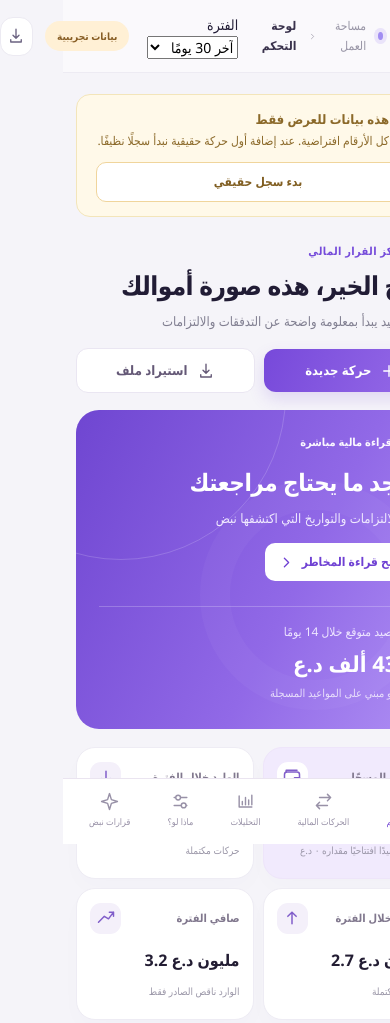
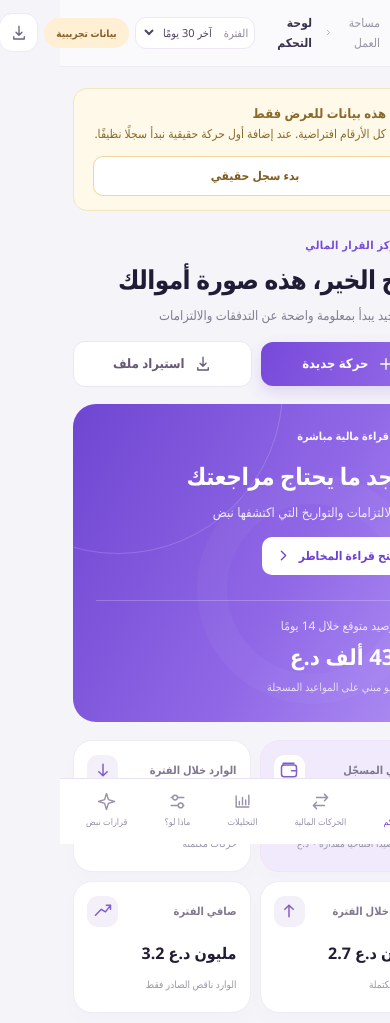
Before and after one commit to ahpa5246-lgtm/nabd, a website with bundled scripts: page index.html in a window 390 px wide. Shown: the top 1023 px of the page. Built offline with nearby package versions, Linux system fonts and the light colour scheme.

Commit message:
style: refine compact date-range selection across desktop and mobile

```diff
--- a/product-ui.css
+++ b/product-ui.css
@@ -284,3 +284,8 @@ h3{font-size:15px}small{font-size:12px}
  html{scroll-behavior:auto}
  *,*::before,*::after{transition:none!important;animation:none!important}
 }
+
+
+.range-pick{display:flex;align-items:center;gap:8px;background:#fff;border:1px solid #EDE8F3;color:#8E859D;border-radius:11px;padding:7px 10px;white-space:nowrap;font-size:11px}
+.range-pick select{border:0;background:transparent;color:#504363;font-size:11px;max-width:135px}
+@media(max-width:690px){.top-actions{gap:6px}.range-pick{padding:6px}.range-pick select{max-width:95px}.crumb-dot{display:none}}
```
